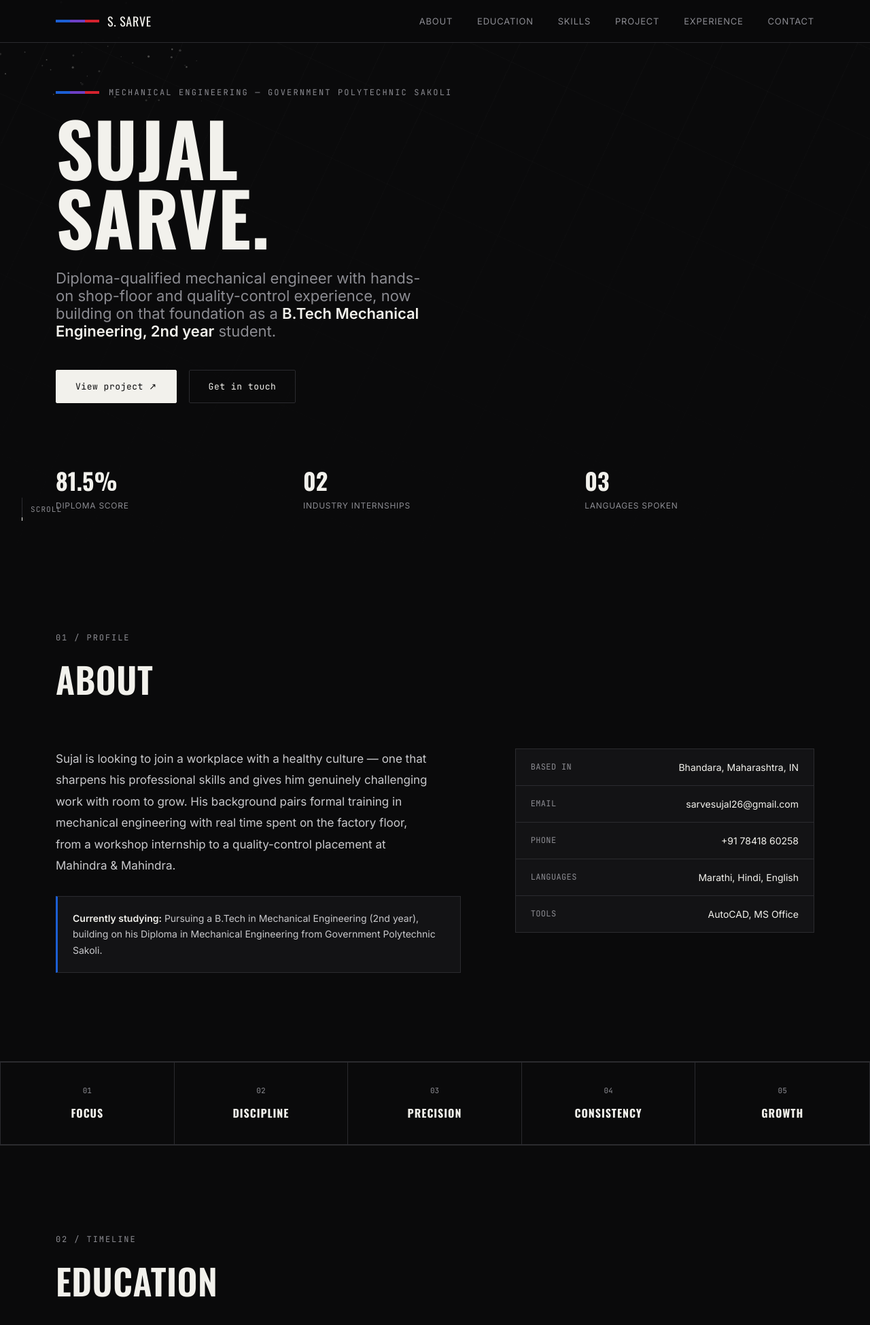
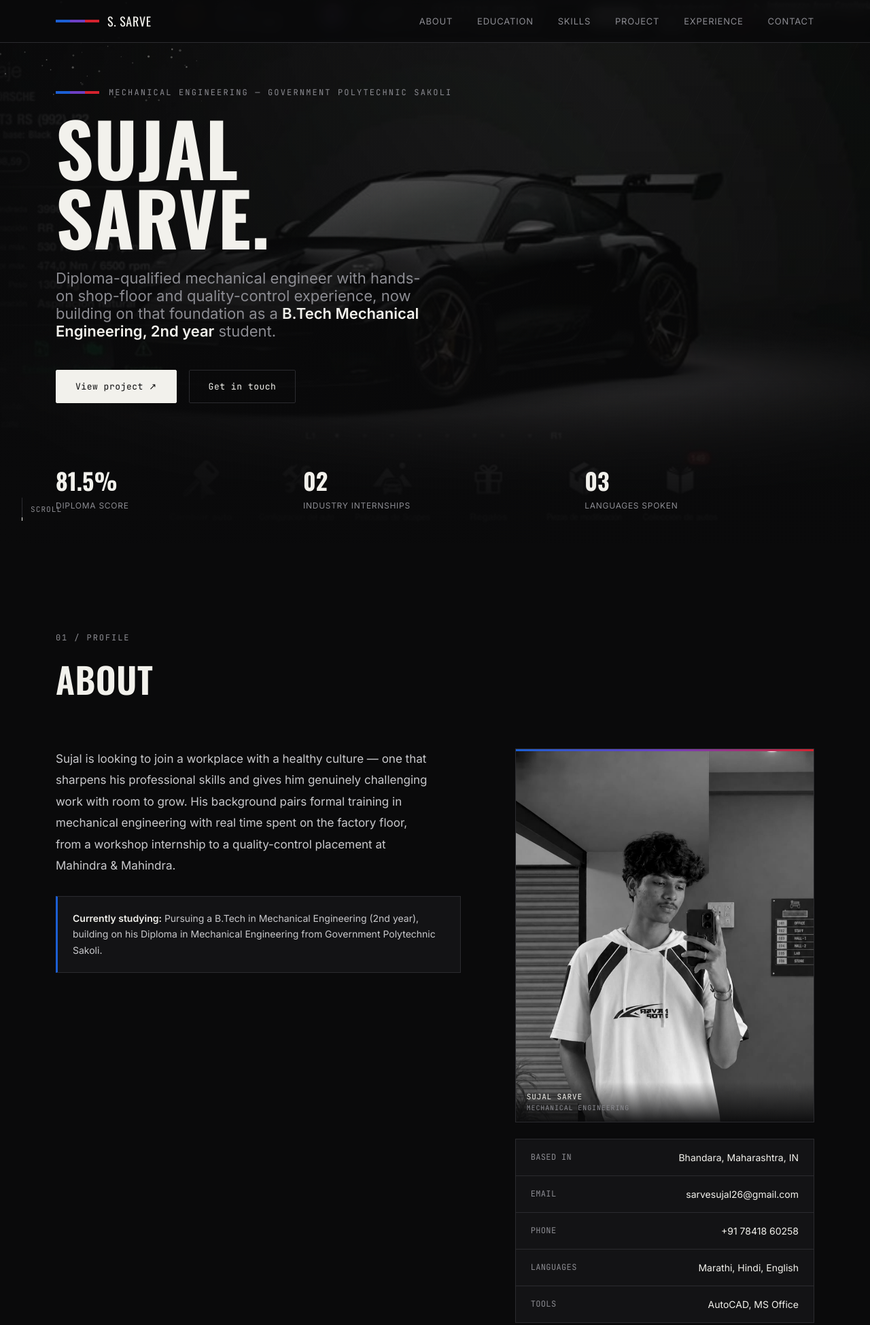
Before and after one commit to sarvesujal-lgtm/portfolio, a plain HTML site: page index.html in a window 1280 px wide. Shown: the top 1949 px of the page at 68% size. Drawn offline with nearby package versions, Linux system fonts and the light colour scheme.

Commit message:
Update index.html

```diff
--- a/index.html
+++ b/index.html
@@ -1,3 +1,4 @@
+
 <!DOCTYPE html>
 <html lang="en">
 <head>
@@ -67,14 +68,28 @@
   .hero{
     position:relative; min-height:100vh; display:flex; align-items:center;
     padding-top:80px;
-    background-image:
-      linear-gradient(180deg, rgba(10,10,11,0.2), rgba(10,10,11,0.95) 85%),
-      repeating-linear-gradient(115deg, rgba(255,255,255,0.025) 0 1px, transparent 1px 90px),
-      repeating-linear-gradient(25deg, rgba(255,255,255,0.02) 0 1px, transparent 1px 120px);
     overflow:hidden;
   }
-  #hero-canvas{position:absolute; inset:0; z-index:0; opacity:0.5;}
-  .hero-inner{position:relative; z-index:2; width:100%;}
+  .hero-bg{
+    position:absolute; inset:0; z-index:0;
+    background-image:url('hero-bg.jpg');
+    background-size:cover; background-position:center 35%;
+    animation:kenburns 22s ease-in-out infinite alternate;
+    filter:saturate(1.05);
+  }
+  @keyframes kenburns{
+    0%{transform:scale(1) translate(0,0);}
+    100%{transform:scale(1.12) translate(-1%,-1%);}
+  }
+  .hero-overlay{
+    position:absolute; inset:0; z-index:1;
+    background:
+      linear-gradient(180deg, rgba(10,10,11,0.35) 0%, rgba(10,10,11,0.55) 45%, rgba(10,10,11,0.97) 92%),
+      linear-gradient(90deg, rgba(10,10,11,0.92) 0%, rgba(10,10,11,0.5) 42%, rgba(10,10,11,0.2) 70%),
+      repeating-linear-gradient(115deg, rgba(255,255,255,0.02) 0 1px, transparent 1px 90px);
+  }
+  #hero-canvas{position:absolute; inset:0; z-index:2; opacity:0.6;}
+  .hero-inner{position:relative; z-index:3; width:100%;}
   .eyebrow{
     font-family:'JetBrains Mono',monospace; font-size:12px; letter-spacing:0.18em;
     color:var(--grey); text-transform:uppercase; margin-bottom:22px;
@@ -116,7 +131,7 @@
   .scroll-cue{
     position:absolute; bottom:34px; left:32px; display:flex; align-items:center; gap:12px;
     font-family:'JetBrains Mono',monospace; font-size:11px; color:var(--grey); letter-spacing:0.1em;
-    z-index:2;
+    z-index:3;
   }
   .scroll-cue .bar{width:1px; height:34px; background:var(--line); position:relative; overflow:hidden;}
   .scroll-cue .bar::after{
@@ -142,6 +157,27 @@
     border-left:3px solid var(--blue); font-size:14px; color:#c9c9cc; line-height:1.7;
   }
   .note-card b{color:var(--off-white);}
+  .portrait-frame{
+    position:relative; border:1px solid var(--line); overflow:hidden; margin-bottom:24px;
+    aspect-ratio:4/5;
+  }
+  .portrait-frame img{
+    width:100%; height:100%; object-fit:cover; object-position:top center;
+    filter:grayscale(1) contrast(1.08) brightness(0.95);
+    transition:filter .6s ease, transform .6s ease;
+  }
+  .portrait-frame:hover img{filter:grayscale(0.15) contrast(1.05) brightness(1); transform:scale(1.03);}
+  .portrait-frame::before{
+    content:''; position:absolute; top:0; left:0; right:0; height:3px; z-index:2;
+    background:linear-gradient(90deg,var(--blue),var(--violet),var(--red));
+  }
+  .portrait-tag{
+    position:absolute; bottom:0; left:0; right:0; z-index:2; padding:14px 16px;
+    background:linear-gradient(0deg, rgba(10,10,11,0.92), transparent);
+    font-family:'JetBrains Mono',monospace; font-size:11px; letter-spacing:0.08em;
+    color:var(--off-white); text-transform:uppercase;
+  }
+  .portrait-tag span{display:block; color:var(--grey); font-size:10px; margin-top:3px;}
   .facts{border:1px solid var(--line); background:var(--panel);}
   .fact{display:flex; justify-content:space-between; padding:18px 22px; border-bottom:1px solid var(--line); font-size:14px;}
   .fact:last-child{border-bottom:none;}
@@ -267,6 +303,8 @@
 
 <!-- ================= HERO ================= -->
 <header class="hero" id="top">
+  <div class="hero-bg"></div>
+  <div class="hero-overlay"></div>
   <canvas id="hero-canvas"></canvas>
   <div class="wrap hero-inner">
     <div class="eyebrow">
@@ -307,12 +345,18 @@
           <b>Currently studying:</b> Pursuing a B.Tech in Mechanical Engineering (2nd year), building on his Diploma in Mechanical Engineering from Government Polytechnic Sakoli.
         </div>
       </div>
-      <div class="facts reveal reveal-d2">
+      <div class="reveal reveal-d2">
+        <div class="portrait-frame">
+          <img src="portrait.jpg" alt="Sujal Sarve">
+          <div class="portrait-tag">Sujal Sarve<span>Mechanical Engineering</span></div>
+        </div>
+        <div class="facts">
         <div class="fact"><span>Based in</span><span>Bhandara, Maharashtra, IN</span></div>
         <div class="fact"><span>Email</span><span>sarvesujal26@gmail.com</span></div>
         <div class="fact"><span>Phone</span><span>+91 78418&nbsp;60258</span></div>
         <div class="fact"><span>Languages</span><span>Marathi, Hindi, English</span></div>
         <div class="fact"><span>Tools</span><span>AutoCAD, MS Office</span></div>
+        </div>
       </div>
     </div>
   </div>
```
